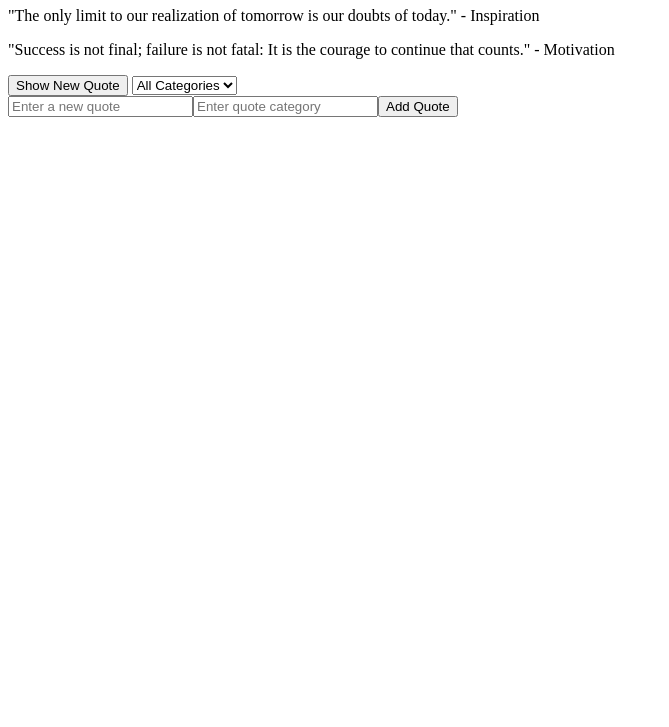
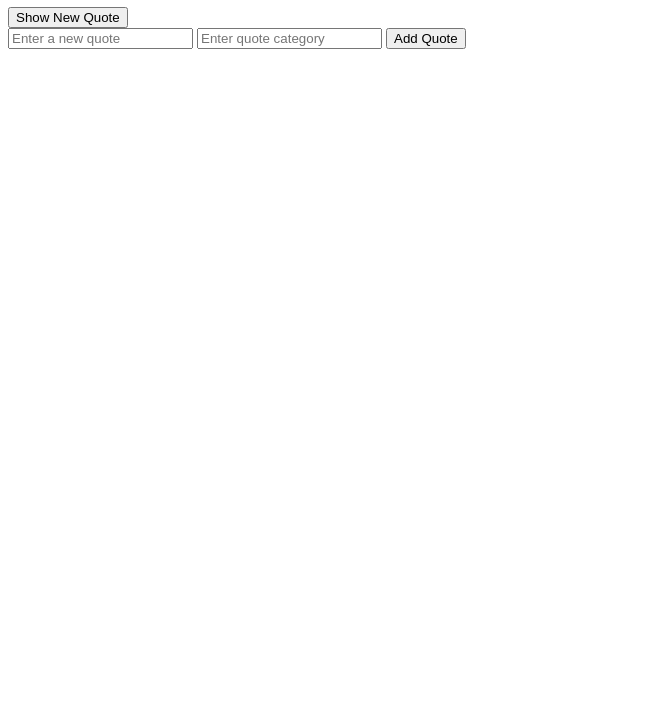
Before and after one commit to Anadhilah/alx_fe_javascript, a plain HTML site: page index.html in a window 1280 px wide. Shown: the part 73-800 px from the top of the page, without its empty margins (0-669 px from the left). Drawn offline with Linux system fonts and the light colour scheme.

Commit message:
updating task 0

```diff
--- a/index.html
+++ b/index.html
@@ -7,24 +7,17 @@
 </head>
 <body>
     <h1>Dynamic Quote Generator</h1>
+
+    <!-- Display Quote -->
     <div id="quoteDisplay"></div>
     <button id="newQuote">Show New Quote</button>
 
-    <select id="categoryFilter" onchange="filterQuotes()">
-        <option value="all">All Categories</option>
-        <!-- Dynamically populated categories -->
-    </select>
-
-    <!-- <div>
+    <!-- Form to Add New Quotes -->
+    <div>
         <input id="newQuoteText" type="text" placeholder="Enter a new quote" />
         <input id="newQuoteCategory" type="text" placeholder="Enter quote category" />
-        <button id="addQuoteButton">Add Quote</button>
-    </div> -->
-
-    <!-- <div>
-        <button id="exportQuotes">Export Quotes</button>
-        <input type="file" id="importQuotesFile" accept=".json" />
-    </div> -->
+        <button onclick="addQuote()">Add Quote</button>
+    </div>
 
     <script src="script.js"></script>
 </body>
--- a/script.js
+++ b/script.js
@@ -1,57 +1,8 @@
 
-let quotes = JSON.parse(localStorage.getItem("quotes")) || [
+let quotes = [
   { text: "The only limit to our realization of tomorrow is our doubts of today.", category: "Inspiration" },
   { text: "Success is not final; failure is not fatal: It is the courage to continue that counts.", category: "Motivation" },
 ];
-
-
-  function loadSelectedCategory() {
-    const savedCategory = localStorage.getItem("selectedCategory") || "all";
-    document.getElementById("categoryFilter").value = savedCategory;
-    filterQuotes();
-  }
-
-
-  function populateCategories() {
-    const categoryFilter = document.getElementById("categoryFilter");
-    const categories = [...new Set(quotes.map(quote => quote.category))]; // Extract unique categories
-
-
-    categories.forEach(category => {
-      const option = document.createElement("option");
-      option.value = category;
-      option.textContent = category;
-      categoryFilter.appendChild(option);
-    });
-
-
-    const allOption = document.createElement("option");
-    allOption.value = "all";
-    allOption.textContent = "All Categories";
-    categoryFilter.insertBefore(allOption, categoryFilter.firstChild);
-  }
-
-
-  function filterQuotes() {
-    const selectedCategory = document.getElementById("categoryFilter").value;
-    const filteredQuotes = selectedCategory === "all"
-      ? quotes
-      : quotes.filter(quote => quote.category === selectedCategory);
-
-    displayQuotes(filteredQuotes);
-    localStorage.setItem("selectedCategory", selectedCategory);
-  }
-
-
-  function displayQuotes(filteredQuotes) {
-    const quoteDisplay = document.getElementById("quoteDisplay");
-    quoteDisplay.innerHTML = "";
-    filteredQuotes.forEach(quote => {
-      const quoteElement = document.createElement("p");
-      quoteElement.innerText = `"${quote.text}" - ${quote.category}`;
-      quoteDisplay.appendChild(quoteElement);
-    });
-  }
 
 
 function showRandomQuote() {
@@ -62,31 +13,6 @@ let quotes = JSON.parse(localStorage.getItem("quotes")) || [
   const randomIndex = Math.floor(Math.random() * quotes.length);
   const randomQuote = quotes[randomIndex];
   document.getElementById("quoteDisplay").innerText = `"${randomQuote.text}" - ${randomQuote.category}`;
-  }
-
-
-  function createAddQuoteForm() {
-    const formContainer = document.createElement("div");
-    formContainer.id = "addQuoteForm";
-
-    const quoteInput = document.createElement("input");
-    quoteInput.id = "newQuoteText";
-    quoteInput.type = "text";
-    quoteInput.placeholder = "Enter a new quote";
-    formContainer.appendChild(quoteInput);
-
-    const categoryInput = document.createElement("input");
-    categoryInput.id = "newQuoteCategory";
-    categoryInput.type = "text";
-    categoryInput.placeholder = "Enter quote category";
-    formContainer.appendChild(categoryInput);
-
-    const addButton = document.createElement("button");
-    addButton.textContent = "Add Quote";
-    addButton.onclick = addQuote;
-    formContainer.appendChild(addButton);
-
-    document.body.appendChild(formContainer);
 }
 
 
@@ -102,58 +28,10 @@ let quotes = JSON.parse(localStorage.getItem("quotes")) || [
   const newQuote = { text: quoteText, category: quoteCategory };
   quotes.push(newQuote);
 
-
-    localStorage.setItem("quotes", JSON.stringify(quotes));
-
-
-    populateCategories();
-    filterQuotes();
   alert("Quote added successfully!");
   document.getElementById("newQuoteText").value = "";
   document.getElementById("newQuoteCategory").value = "";
 }
 
 
-  function exportToJsonFile() {
-    const dataStr = JSON.stringify(quotes, null, 2);
-    const blob = new Blob([dataStr], { type: "application/json" });
-    const url = URL.createObjectURL(blob);
-
-    const downloadLink = document.createElement("a");
-    downloadLink.href = url;
-    downloadLink.download = "quotes.json";
-    downloadLink.click();
-  }
-
-
-  function importFromJsonFile(event) {
-    const file = event.target.files[0];
-    if (!file) return;
-
-    const reader = new FileReader();
-    reader.onload = (e) => {
-      try {
-        const importedQuotes = JSON.parse(e.target.result);
-        if (Array.isArray(importedQuotes)) {
-          quotes = quotes.concat(importedQuotes);
-          localStorage.setItem("quotes", JSON.stringify(quotes));
-          alert("Quotes imported successfully!");
-          populateCategories();
-          filterQuotes();
-        } else {
-          alert("Invalid file format. Please upload a valid JSON file.");
-        }
-      } catch (err) {
-        alert("Error reading file. Please ensure it contains valid JSON.");
-      }
-    };
-    reader.readAsText(file);
-  }
-
-
-  window.onload = function() {
-    loadSelectedCategory();
-    populateCategories();
-    createAddQuoteForm();
-    displayQuotes(quotes);
-  };
+document.getElementById("newQuote").addEventListener("click", showRandomQuote);
```
Lines whose indentation alone changed are shown as unchanged.
